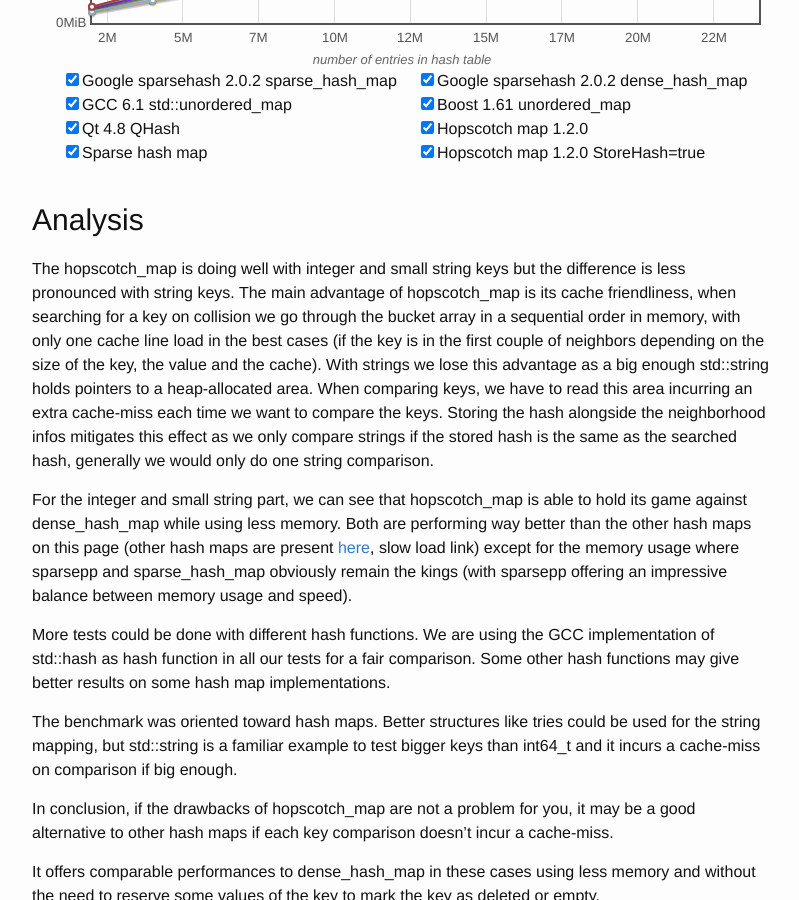
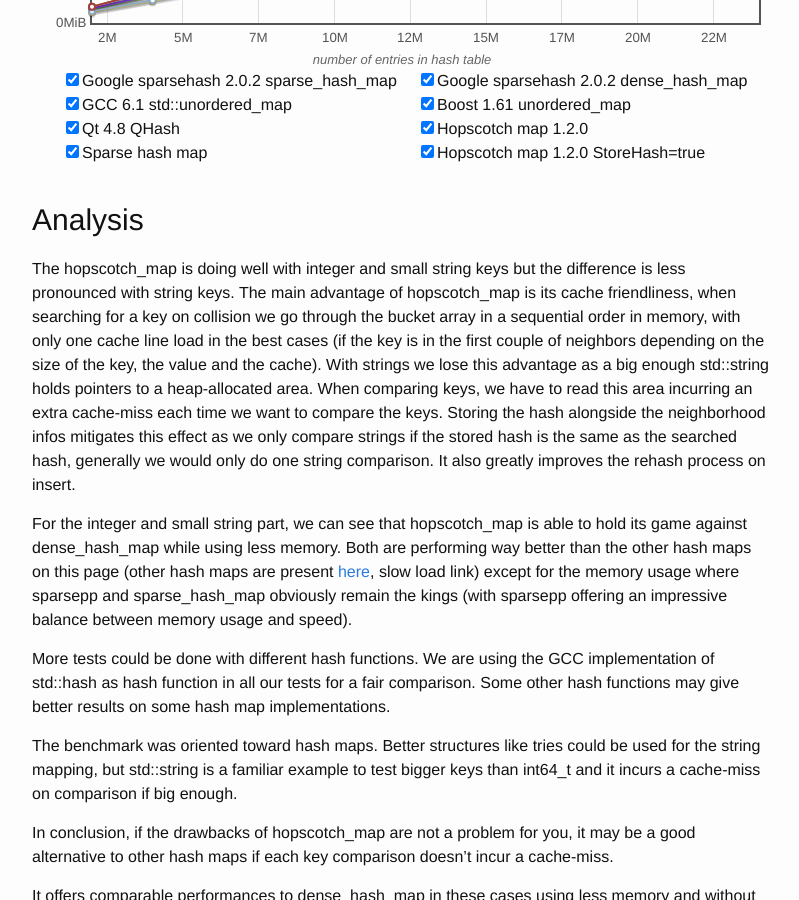
Before and after one commit to Tessil/tessil.github.io, a Jekyll site: the page built from _posts/2016-08-29-benchmark-hopscotch-map.md, in a window 1280 px wide and 900 px high, scrolled down 12736 px. Shown: the whole window, without its empty margins (238-1037 px from the left). Built offline with Jekyll 4.4.1, drawn with Linux system fonts in a browser that asks for light colours; comment, search, counter and statistics services are not loaded.

Commit message:
Update benchmark article.

```diff
--- a/_posts/2016-08-29-benchmark-hopscotch-map.md
+++ b/_posts/2016-08-29-benchmark-hopscotch-map.md
@@ -460,7 +460,7 @@ Before the inserts benchmark finishes, we measure the memory that the benchmark
 
 <h2>Analysis</h2>
 
-The hopscotch_map is doing well with integer and small string keys but the difference is less pronounced with string keys. The main advantage of hopscotch_map is its cache friendliness, when searching for a key on collision we go through the bucket array in a sequential order in memory, with only one cache line load in the best cases (if the key is in the first couple of neighbors depending on the size of the key, the value and the cache). With strings we lose this advantage as a big enough std::string holds pointers to a heap-allocated area. When comparing keys, we have to read this area incurring an extra cache-miss each time we want to compare the keys. Storing the hash alongside the neighborhood infos mitigates this effect as we only compare strings if the stored hash is the same as the searched hash, generally we would only do one string comparison.
+The hopscotch_map is doing well with integer and small string keys but the difference is less pronounced with string keys. The main advantage of hopscotch_map is its cache friendliness, when searching for a key on collision we go through the bucket array in a sequential order in memory, with only one cache line load in the best cases (if the key is in the first couple of neighbors depending on the size of the key, the value and the cache). With strings we lose this advantage as a big enough std::string holds pointers to a heap-allocated area. When comparing keys, we have to read this area incurring an extra cache-miss each time we want to compare the keys. Storing the hash alongside the neighborhood infos mitigates this effect as we only compare strings if the stored hash is the same as the searched hash, generally we would only do one string comparison. It also greatly improves the rehash process on insert.
 
 For the integer and small string part, we can see that hopscotch_map is able to hold its game against dense_hash_map while using less memory. Both are performing way better than the other hash maps on this page (other hash maps are present [here]({{ site.url }}/other/hash_table_benchmark.html), slow load link) except for the memory usage where sparsepp and sparse_hash_map obviously remain the kings (with sparsepp offering an impressive balance between memory usage and speed).
 
```
